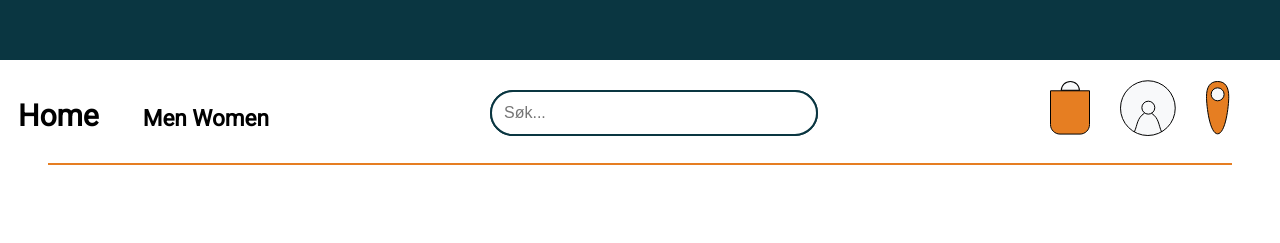
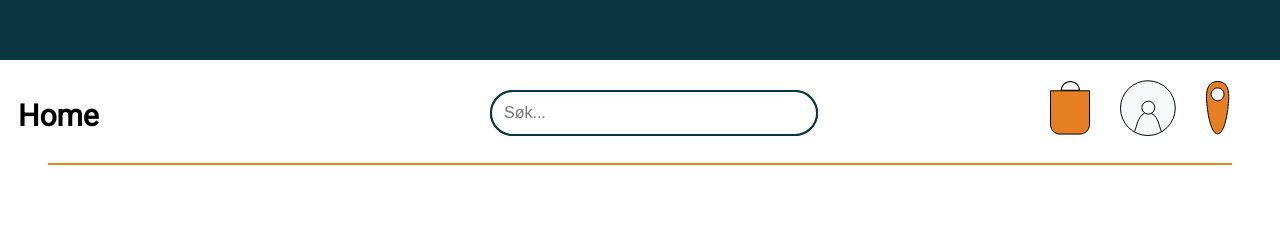
Before and after one commit to eksb0803/html-css--Elise-Bringeland-, a plain HTML site: page index.html in a window 1280 px wide. Shown: the top 243 px of the page. Drawn offline with nearby package versions, Linux system fonts and the light colour scheme.

Commit message:
Update index.html

```diff
--- a/index.html
+++ b/index.html
@@ -16,9 +16,6 @@
 
         <div class="home-text">
             <h1>Home</h1>
-        </div>
-        <div class="gender-text">
-            <h2>Men Women</h2>
         </div>
         <div class="search-container">
             <input type="text" placeholder="Søk..." class="search-input">
```
